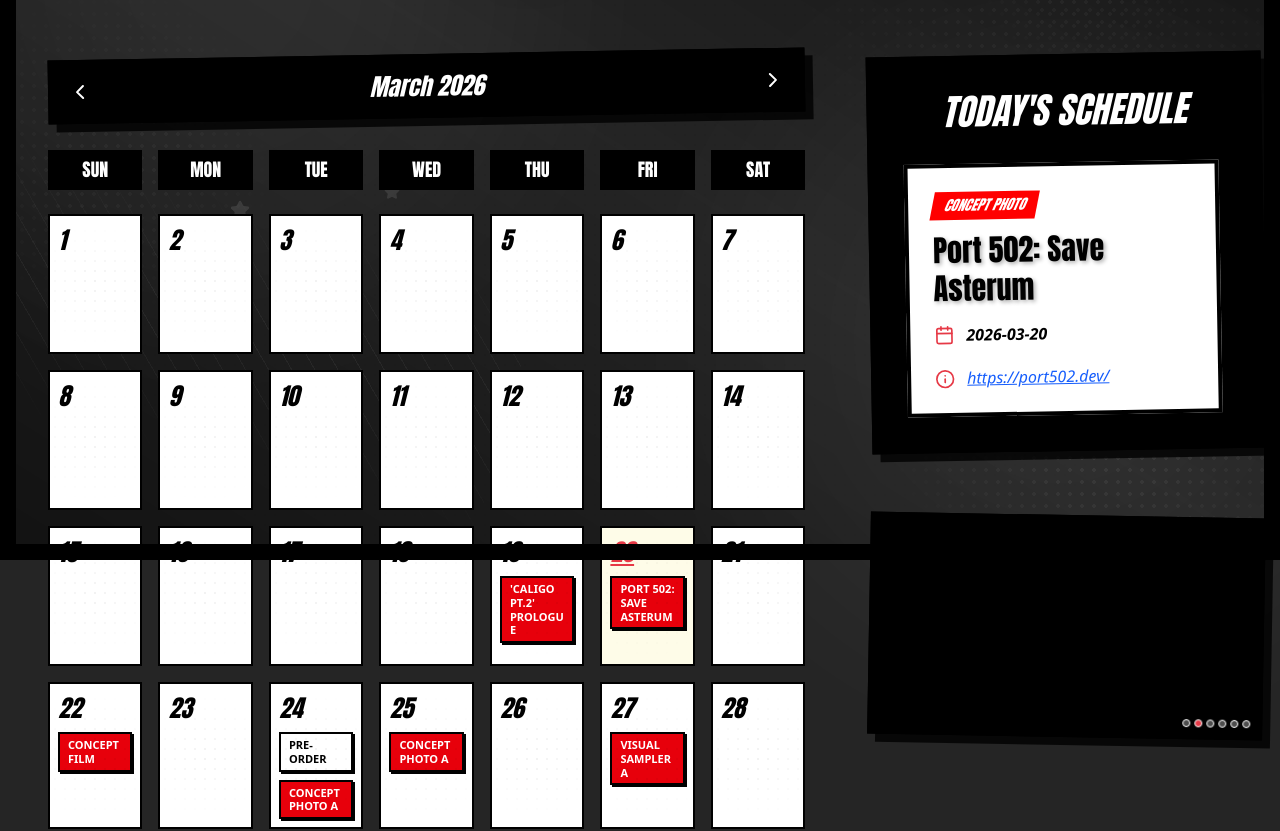
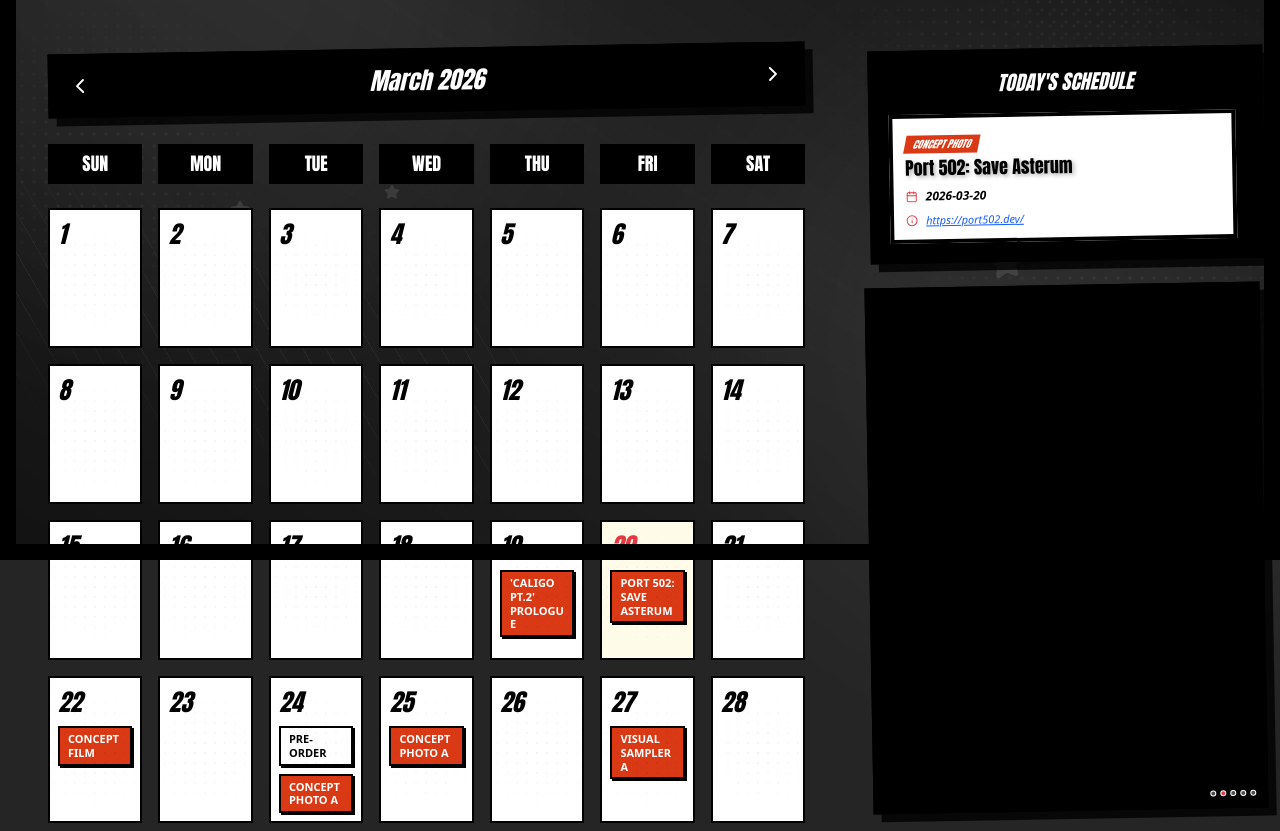
Before and after one commit to wlals6560/Caligo-Pt.2-Scheduler, a React (Vite) app: page / in a window 1280 px wide. Shown: the part 240-1071 px from the top of the page. Built offline with nearby package versions, Linux system fonts and the light colour scheme.

Commit message:
컨포반영완

```diff
--- a/src/App.tsx
+++ b/src/App.tsx
@@ -3,6 +3,8 @@ import { Calendar } from './components/Calendar';
 import { EventModal } from './components/EventModal';
 import { TodaySchedule } from './components/TodaySchedule';
 import { RollingBanner } from './components/RollingBanner';
+import { VerticalRollingBanner } from './components/VerticalRollingBanner';
+import { VideoPlayerArea } from './components/VideoPlayerArea';
 import { AdminEditModal } from './components/AdminEditModal';
 import { PLAVE_SCHEDULE, ScheduleEvent } from './data/schedule';
 import { motion } from 'motion/react';
@@ -13,12 +15,11 @@ export default function App() {
   const [selectedEvent, setSelectedEvent] = useState<ScheduleEvent | null>(null);
   const [schedule, setSchedule] = useState<ScheduleEvent[]>(PLAVE_SCHEDULE);
   const [banners, setBanners] = useState<string[]>([
-    "https://www.youtube.com/watch?v=FfpJ1CGG-ZE",
+    "https://pbs.twimg.com/media/HEGJwD3bMAAohWm?format=jpg&name=4096x4096",
     "https://pbs.twimg.com/media/HEGJM1fagAAaczp?format=jpg&name=4096x4096",
-    "https://pbs.twimg.com/media/HEGJUt9acAAnfgA?format=jpg&name=4096x4096",
+    "https://pbs.twimg.com/media/HEGJmr2aAAAIe58?format=jpg&name=4096x4096",
     "https://pbs.twimg.com/media/HEGJdB4akAAdBAS?format=jpg&name=4096x4096",
-    "https://pbs.twimg.com/media/HEGJmr2aAAAIe58?format=jpg&name=4096x4096",
-    "https://pbs.twimg.com/media/HEGJwD3bMAAohWm?format=jpg&name=4096x4096"
+    "https://pbs.twimg.com/media/HEGJUt9acAAnfgA?format=jpg&name=4096x4096"
   ]);
   const [isAdminModalOpen, setIsAdminModalOpen] = useState(false);
 
@@ -53,6 +54,16 @@ export default function App() {
     setBanners(newBanners);
     localStorage.setItem('plave_banners', JSON.stringify(newBanners));
   };
+
+  const getYoutubeId = (url: string) => {
+    if (!url) return null;
+    const regExp = /^.*(youtu.be\/|v\/|u\/\w\/|embed\/|watch\?v=|\&v=)([^#\&\?]*).*/;
+    const match = url.match(regExp);
+    return (match && match[2].length === 11) ? match[2] : null;
+  };
+
+  const videoBanners = banners.filter(url => getYoutubeId(url));
+  const imageBanners = banners.filter(url => !getYoutubeId(url));
 
   return (
     <div className="min-h-screen bg-[#252525] relative overflow-hidden font-sans selection:bg-[#e63946] selection:text-white">
@@ -130,19 +141,40 @@ export default function App() {
           </motion.div>
         </header>
 
-        {/* Mobile only Rolling Banner at top */}
-        <div className="lg:hidden w-full max-w-2xl mx-auto mb-20 px-4">
-          <RollingBanner banners={banners} />
+        {/* Mobile only Banner Area at top */}
+        <div className="lg:hidden w-full max-w-2xl mx-auto mb-20 px-4 space-y-6">
+          {imageBanners.length > 0 && (
+            <VerticalRollingBanner images={imageBanners} />
+          )}
+          {videoBanners.length > 0 && (
+            <VideoPlayerArea videoUrls={videoBanners} />
+          )}
         </div>
 
         {/* Layout Grid */}
         <div className="flex flex-col lg:grid lg:grid-cols-12 gap-8 items-start">
           {/* Today's Schedule & Sidebar (Mobile: 1st, Desktop: Sidebar) */}
-          <div className="order-1 lg:order-2 lg:col-span-4 lg:sticky lg:top-8 space-y-16 w-full px-4 md:px-0">
+          <div className="order-1 lg:order-2 lg:col-span-4 lg:sticky lg:top-8 space-y-8 lg:space-y-6 w-full px-4 md:px-0">
             <TodaySchedule schedule={schedule} />
-            {/* Desktop only Rolling Banner in sidebar */}
-            <div className="hidden lg:block w-full">
-              <RollingBanner banners={banners} />
+
+            {/* Desktop only specialized areas */}
+            <div className="hidden lg:block space-y-6 w-full">
+              {imageBanners.length > 0 && (
+                <VerticalRollingBanner images={imageBanners} />
+              )}
+              {videoBanners.length > 0 && (
+                <VideoPlayerArea videoUrls={videoBanners} />
+              )}
+            </div>
+
+            {/* Mobile only Banner area (if needed, but already handled above) */}
+            <div className="lg:hidden w-full space-y-6">
+              {imageBanners.length > 0 && (
+                <VerticalRollingBanner images={imageBanners} />
+              )}
+              {videoBanners.length > 0 && (
+                <VideoPlayerArea videoUrls={videoBanners} />
+              )}
             </div>
           </div>
 
--- a/src/components/Calendar.tsx
+++ b/src/components/Calendar.tsx
@@ -121,7 +121,7 @@ export const Calendar: React.FC<CalendarProps> = ({ schedule, onEventClick }) =>
                       transition-all whitespace-nowrap md:whitespace-normal break-words leading-tight
                       max-w-[calc(100%-2px)] md:max-w-full overflow-hidden text-ellipsis
                       shadow-[1px_1px_0px_rgba(0,0,0,1)] md:shadow-[2px_2px_0px_rgba(0,0,0,1)]
-                      ${event.type === 'CONCEPT PHOTO' ? 'bg-red-600 text-white' :
+                      ${event.type === 'CONCEPT PHOTO' ? 'bg-[#D93915] text-white' :
                         event.type === 'PRE-ORDER' ? 'bg-white text-black' :
                         event.type === 'ALBUM PREVIEW' ? 'bg-black text-white' :
                         event.type === 'PROMOTION' ? 'bg-gray-300 text-black' :
--- a/src/components/RollingBanner.tsx
+++ b/src/components/RollingBanner.tsx
@@ -54,7 +54,7 @@ export const RollingBanner: React.FC<RollingBannerProps> = ({ banners }) => {
             <img
               src={currentUrl}
               alt="Banner"
-              className="w-full h-full object-cover grayscale hover:grayscale-0 transition-all duration-500"
+              className="w-full h-full object-cover transition-all duration-500"
               referrerPolicy="no-referrer"
             />
           )}
--- a/src/components/TodaySchedule.tsx
+++ b/src/components/TodaySchedule.tsx
@@ -22,12 +22,12 @@ export const TodaySchedule: React.FC<TodayScheduleProps> = ({ schedule }) => {
   });
 
   return (
-    <div className="bg-black p-4 md:p-8 comic-border h-full flex flex-col lg:transform lg:-rotate-1">
-      <h2 className="text-2xl md:text-4xl font-display text-white comic-title italic mb-6 md:mb-8 text-center">
+    <div className="bg-black p-4 md:p-8 lg:p-4 comic-border h-full flex flex-col lg:transform lg:-rotate-1">
+      <h2 className="text-2xl md:text-4xl lg:text-xl font-display text-white comic-title italic mb-6 md:mb-8 lg:mb-4 text-center">
         TODAY'S SCHEDULE
       </h2>
 
-      <div className="flex-1 space-y-6 md:space-y-8 overflow-y-auto pr-2 custom-scrollbar">
+      <div className="flex-1 space-y-6 md:space-y-8 lg:space-y-4 overflow-y-auto pr-2 custom-scrollbar">
         {todayEvents.length > 0 ? (
           todayEvents.map((event, idx) => (
             <motion.div
@@ -35,12 +35,12 @@ export const TodaySchedule: React.FC<TodayScheduleProps> = ({ schedule }) => {
               initial={{ x: 20, opacity: 0 }}
               animate={{ x: 0, opacity: 1 }}
               transition={{ delay: idx * 0.1 }}
-              className="bg-white p-6 border-4 border-black text-black relative overflow-hidden"
+              className="bg-white p-6 lg:p-3 border-4 border-black text-black relative overflow-hidden"
             >
               <div className="relative z-10">
                 <div className={`
-                  inline-block px-3 py-1 font-display italic text-sm mb-3 transform -skew-x-12
-                  ${event.type === 'CONCEPT PHOTO' ? 'bg-[#ff0000] text-white glow-red' :
+                  inline-block px-3 py-1 lg:px-2 lg:py-0.5 font-display italic text-sm lg:text-[10px] mb-3 lg:mb-1 transform -skew-x-12
+                  ${event.type === 'CONCEPT PHOTO' ? 'bg-[#D93915] text-white' :
                     event.type === 'PRE-ORDER' ? 'bg-white text-black border border-black' :
                     event.type === 'ALBUM PREVIEW' ? 'bg-black text-white' :
                     event.type === 'PROMOTION' ? 'bg-gray-300 text-black border border-black' :
@@ -50,26 +50,26 @@ export const TodaySchedule: React.FC<TodayScheduleProps> = ({ schedule }) => {
                   {event.type.toUpperCase()}
                 </div>
 
-                <h3 className="text-2xl md:text-3xl font-display comic-title mb-4 leading-tight">
+                <h3 className="text-2xl md:text-3xl lg:text-lg font-display comic-title mb-4 lg:mb-2 leading-tight">
                   {event.title}
                 </h3>
 
-                <div className="space-y-3 text-base font-bold italic">
-                  <div className="flex items-center gap-3">
-                    <CalendarIcon className="w-5 h-5 text-[#e63946]" />
+                <div className="space-y-3 lg:space-y-1 text-base lg:text-xs font-bold italic">
+                  <div className="flex items-center gap-3 lg:gap-2">
+                    <CalendarIcon className="w-5 h-5 lg:w-3 lg:h-3 text-[#e63946]" />
                     <span>{event.date} {event.endDate ? `~ ${event.endDate}` : ''}</span>
                   </div>
 
                   {event.time && (
-                    <div className="flex items-center gap-3">
-                      <Clock className="w-5 h-5 text-[#e63946]" />
+                    <div className="flex items-center gap-3 lg:gap-2">
+                      <Clock className="w-5 h-5 lg:w-3 lg:h-3 text-[#e63946]" />
                       <span>{event.time}</span>
                     </div>
                   )}
 
-                  <div className="flex items-start gap-3 pt-2">
-                    <Info className="w-5 h-5 text-[#e63946] mt-0.5 shrink-0" />
-                    <div className="font-medium leading-snug text-sm md:text-base">
+                  <div className="flex items-start gap-3 lg:gap-2 pt-2 lg:pt-1">
+                    <Info className="w-5 h-5 lg:w-3 lg:h-3 text-[#e63946] mt-0.5 shrink-0" />
+                    <div className="font-medium leading-snug text-sm md:text-base lg:text-[11px]">
                       {renderDescriptionWithLinks(event.description)}
                     </div>
                   </div>
@@ -78,7 +78,7 @@ export const TodaySchedule: React.FC<TodayScheduleProps> = ({ schedule }) => {
             </motion.div>
           ))
         ) : (
-          <div className="text-white/50 text-center italic py-16 text-lg">
+          <div className="text-white/50 text-center italic py-16 lg:py-8 text-lg lg:text-sm">
             No events scheduled for today.
           </div>
         )}
--- /dev/null
+++ b/src/components/VerticalRollingBanner.tsx
@@ -0,0 +1,56 @@
+import React, { useState, useEffect } from 'react';
+import { motion, AnimatePresence } from 'motion/react';
+
+interface VerticalRollingBannerProps {
+  images: string[];
+}
+
+export const VerticalRollingBanner: React.FC<VerticalRollingBannerProps> = ({ images }) => {
+  const [currentIndex, setCurrentIndex] = useState(0);
+
+  useEffect(() => {
+    if (images.length <= 1) return;
+
+    const timer = setInterval(() => {
+      setCurrentIndex((prev) => (prev + 1) % images.length);
+    }, 5000);
+    return () => clearInterval(timer);
+  }, [images.length]);
+
+  if (images.length === 0) return null;
+
+  return (
+    <div className="relative w-full aspect-[3/4] bg-black comic-border overflow-hidden transform lg:-rotate-1 hover:rotate-0 transition-transform duration-500">
+      <div className="absolute inset-0 halftone-bg opacity-10 pointer-events-none z-10" />
+
+      <AnimatePresence mode="wait">
+        <motion.div
+          key={currentIndex}
+          initial={{ x: 100, opacity: 0 }}
+          animate={{ x: 0, opacity: 1 }}
+          exit={{ x: -100, opacity: 0 }}
+          transition={{ duration: 0.6, ease: "easeInOut" }}
+          className="absolute inset-0 w-full h-full"
+        >
+          <img
+            src={images[currentIndex]}
+            alt="Vertical Banner"
+            className="w-full h-full object-cover transition-all duration-500"
+            referrerPolicy="no-referrer"
+          />
+        </motion.div>
+      </AnimatePresence>
+
+      {images.length > 1 && (
+        <div className="absolute bottom-2 right-2 z-20 flex gap-1">
+          {images.map((_, idx) => (
+            <div
+              key={idx}
+              className={`w-1.5 h-1.5 rounded-full border border-white ${idx === currentIndex ? 'bg-[#e63946]' : 'bg-white/30'}`}
+            />
+          ))}
+        </div>
+      )}
+    </div>
+  );
+};
--- /dev/null
+++ b/src/components/VideoPlayerArea.tsx
@@ -0,0 +1,41 @@
+import React from 'react';
+
+interface VideoPlayerAreaProps {
+  videoUrls: string[];
+}
+
+const getYoutubeId = (url: string) => {
+  if (!url) return null;
+  const regExp = /^.*(youtu.be\/|v\/|u\/\w\/|embed\/|watch\?v=|\&v=)([^#\&\?]*).*/;
+  const match = url.match(regExp);
+  return (match && match[2].length === 11) ? match[2] : null;
+};
+
+export const VideoPlayerArea: React.FC<VideoPlayerAreaProps> = ({ videoUrls }) => {
+  if (videoUrls.length === 0) return null;
+
+  // For now, we'll just show the first video or a simple list if multiple
+  const firstVideoId = getYoutubeId(videoUrls[0]);
+
+  if (!firstVideoId) return null;
+
+  return (
+    <div className="relative w-full aspect-video bg-black comic-border overflow-hidden transform lg:rotate-1 hover:rotate-0 transition-transform duration-500">
+      <div className="absolute inset-0 halftone-bg opacity-10 pointer-events-none z-10" />
+
+      <iframe
+        src={`https://www.youtube.com/embed/${firstVideoId}?mute=1&loop=1&playlist=${firstVideoId}&controls=1&showinfo=0&rel=0&modestbranding=1`}
+        className="w-full h-full border-none relative z-0"
+        allow="autoplay; encrypted-media"
+        allowFullScreen
+        title="Featured Video"
+      />
+
+      {videoUrls.length > 1 && (
+        <div className="absolute top-2 right-2 z-20 bg-black/80 border border-white p-1 text-[10px] font-display text-white italic">
+          {videoUrls.length} VIDEOS
+        </div>
+      )}
+    </div>
+  );
+};
--- a/src/data/schedule.ts
+++ b/src/data/schedule.ts
@@ -44,7 +44,7 @@ export const PLAVE_SCHEDULE: ScheduleEvent[] = [
     "title": "Concept Photo A",
     "date": "2026-03-24",
     "endDate": "2026-03-25",
-    "description": "https://x.com/plave_official/status/2036100657363710358?s=20",
+    "description": "Coming Soon",
     "type": "CONCEPT PHOTO"
   },
   {
```
Also changed, not shown: src/assets/logo.png.
